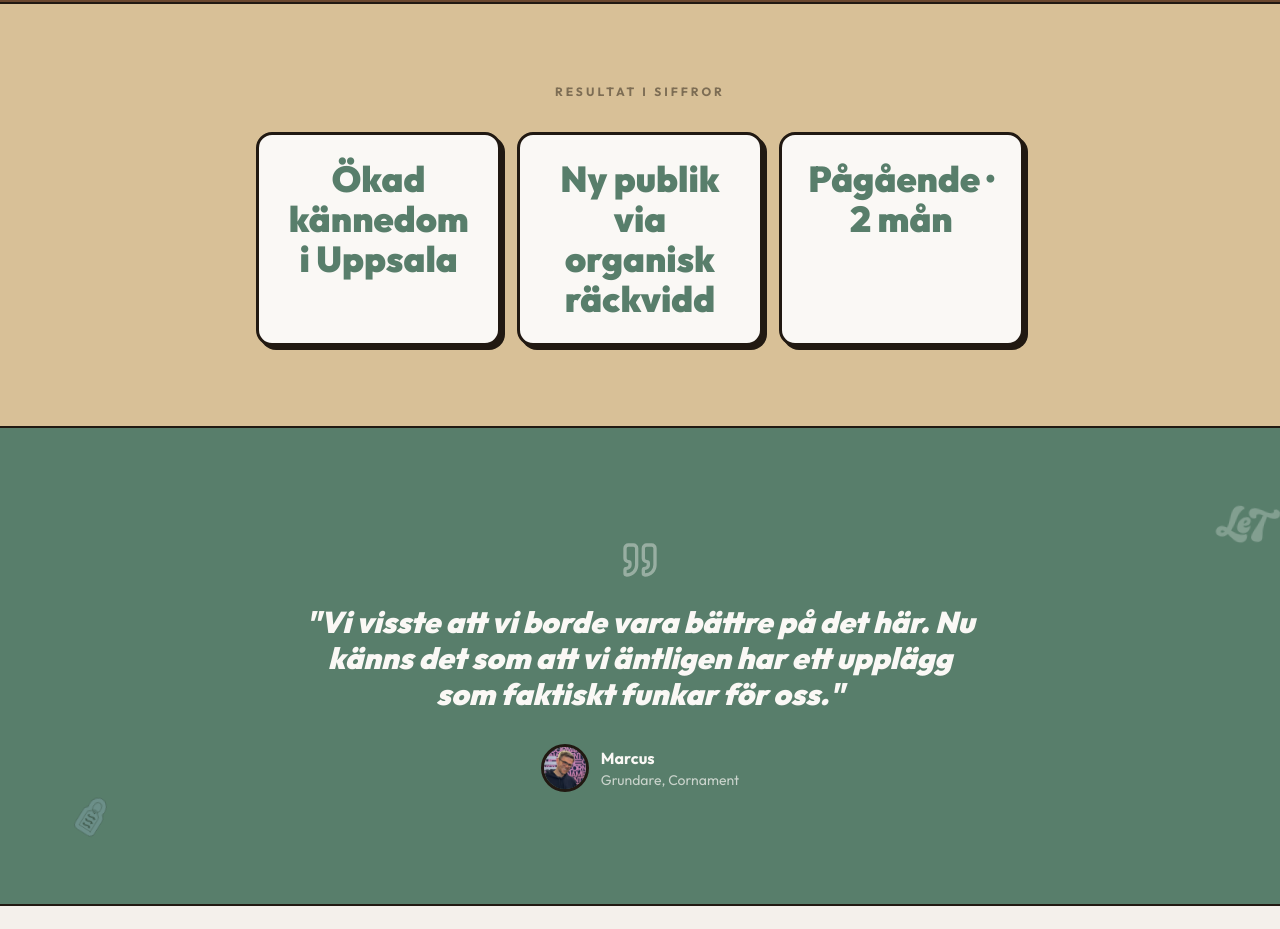
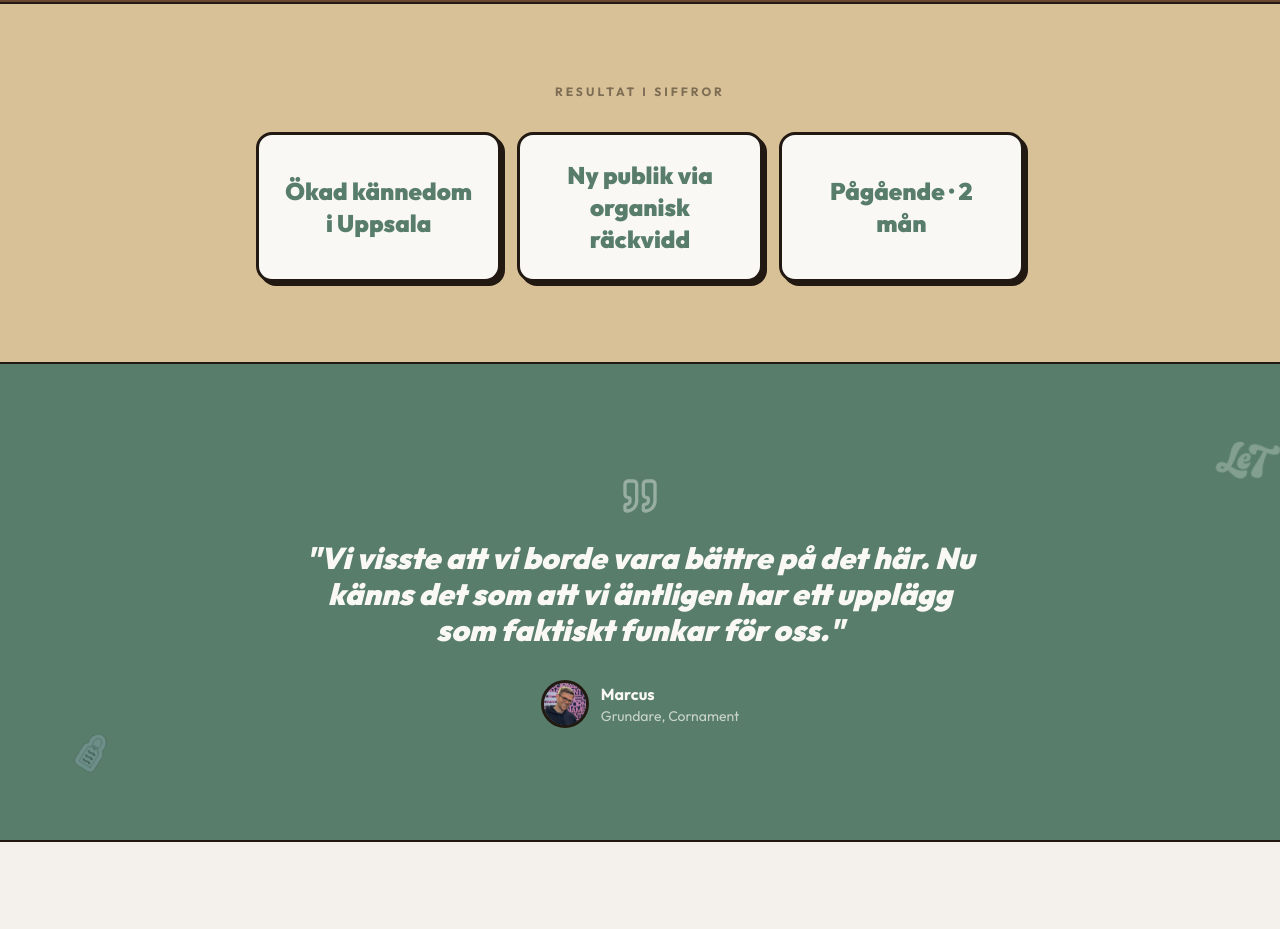
Before and after one commit to modikhw1/remix-of-letrend-growth-engine, a React (Vite) app: page /kundcase/cornament in a window 1280 px wide. Shown: the part 3320-4249 px from the top of the page. Built offline with nearby package versions, Linux system fonts and the light colour scheme; the HTML template or start-up script is replaced by a standard one.

Commit message:
Update case assets and layout
Co-authored-by: modikhw1 <216292168+modikhw1@users.noreply.github.com>

```diff
--- a/src/pages/CaseDetail.tsx
+++ b/src/pages/CaseDetail.tsx
@@ -200,8 +200,8 @@ const CaseDetail = () => {
             </p>
             <div className="grid gap-4 md:grid-cols-3">
               {caseData.stats.map((s) => (
-                <div key={s} className="rounded-2xl border-thicker border-foreground bg-card p-6 text-center shadow-hard">
-                  <p className="text-3xl font-black text-sage md:text-4xl">{s}</p>
+                <div key={s} className="rounded-2xl border-thicker border-foreground bg-card p-6 shadow-hard flex items-center justify-center min-h-[100px]">
+                  <p className="text-xl font-black text-sage md:text-2xl text-center leading-snug">{s}</p>
                 </div>
               ))}
             </div>
```
